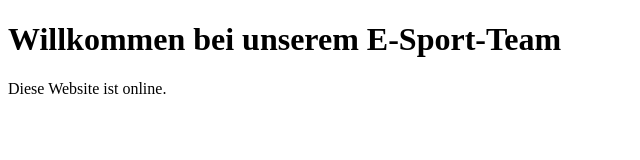
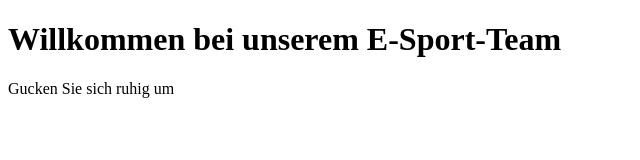
Before and after one commit to Esport-Team-VXR/Team-VXR, a plain HTML site: page index.html in a window 1280 px wide. Shown: the full height of the page, 0-640 px from the left. Drawn offline with Linux system fonts and the light colour scheme.

Commit message:
Update index.html

```diff
--- a/index.html
+++ b/index.html
@@ -1,10 +1,11 @@
 <!DOCTYPE html>
 <html>
 <head>
-    <title>Mein E-Sport Team</title>
+    <title>Esport Team VXR</title>
 </head>
 <body>
     <h1>Willkommen bei unserem E-Sport-Team</h1>
-    <p>Diese Website ist online.</p>
+    <p>Gucken Sie sich ruhig um</p>
 </body>
+
 </html>
```
